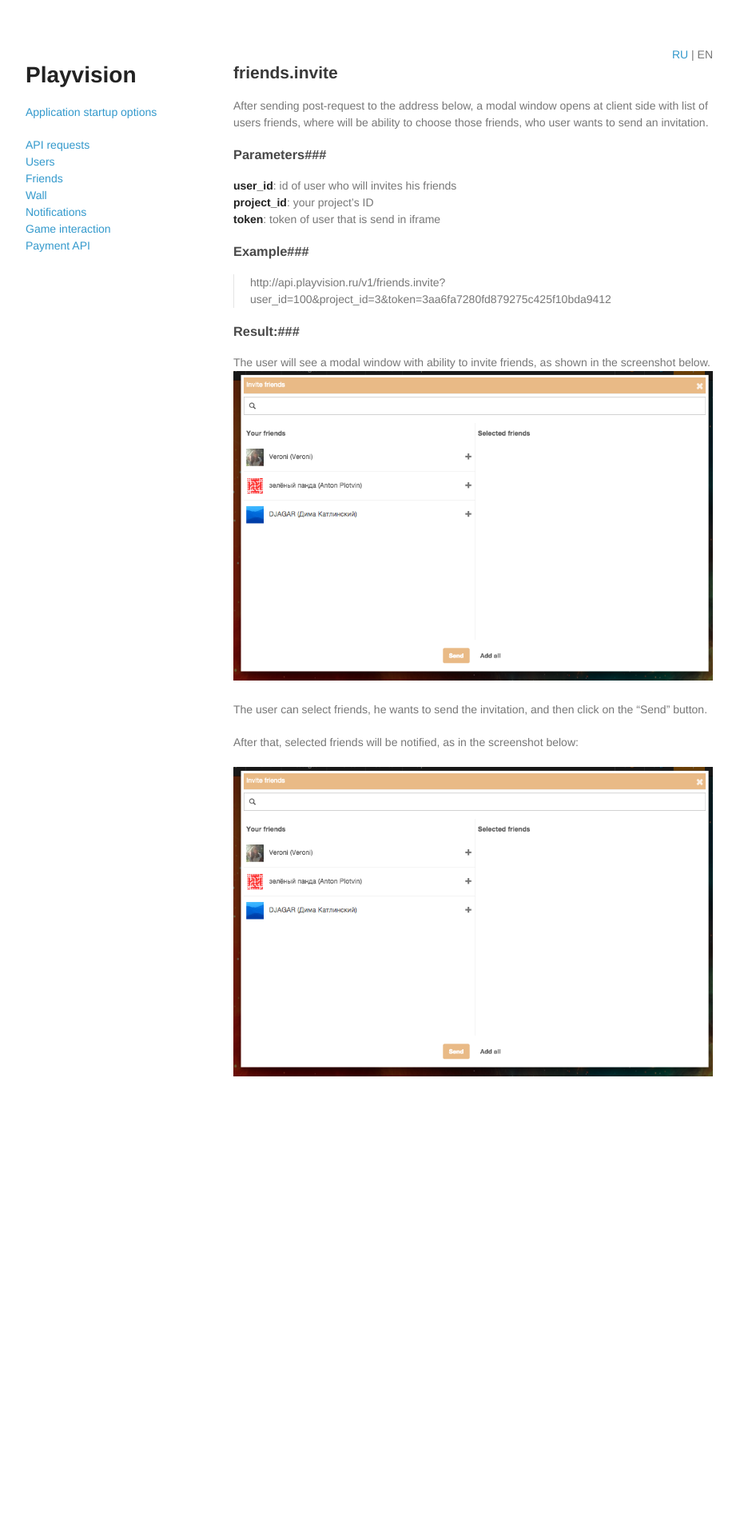
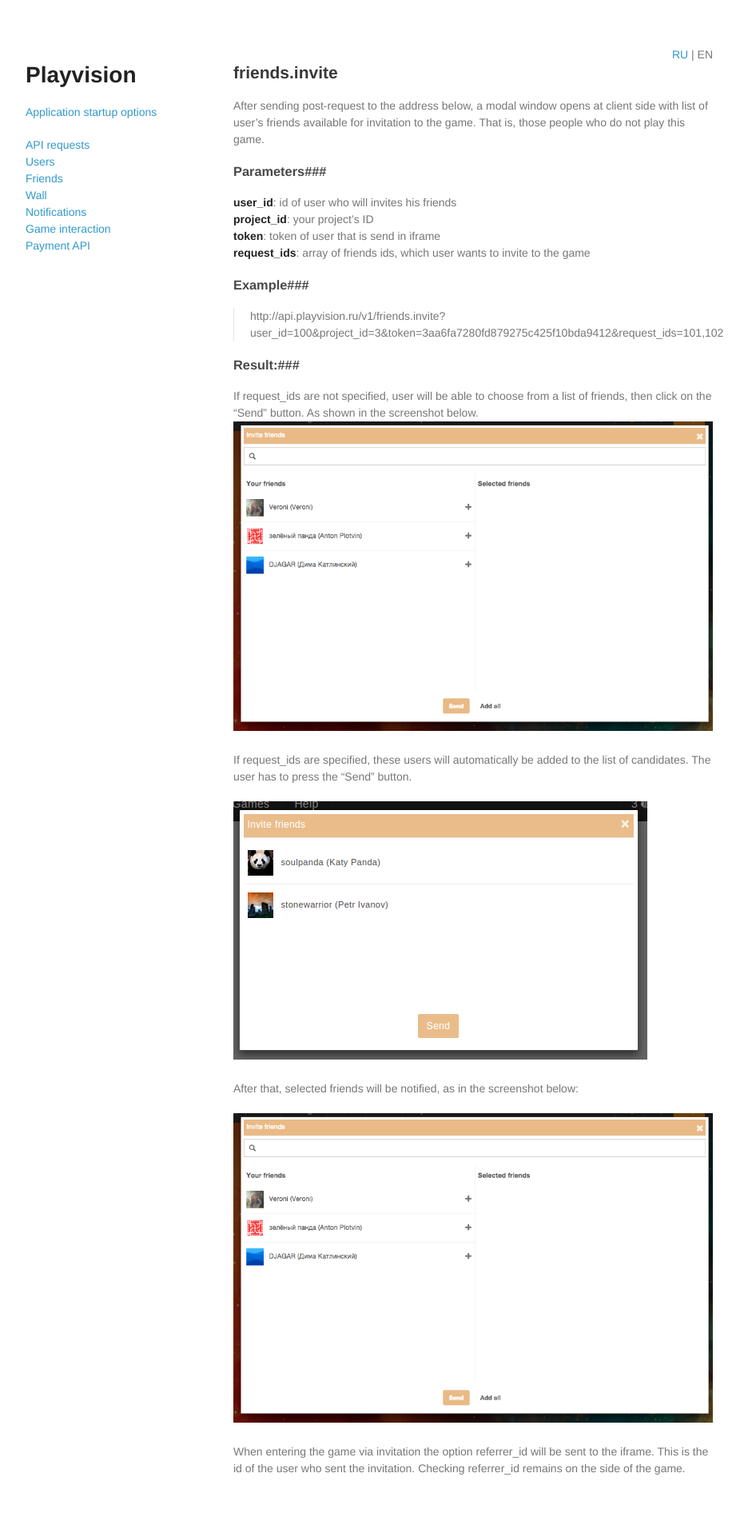
Before and after one commit to playvision/playvision.github.io, a Jekyll site: the page built from en/friends/friends.invite.md, in a window 1280 px wide. Shown: the whole page at 80% size, without its empty margins (178-1114 px from the left). Built offline with Jekyll 4.4.1, drawn with Linux system fonts in a browser that asks for light colours; before the commit the page ends 1422 px from its top, so only the background shows below that.

Commit message:
add screnshot when user defines request_ids

```diff
--- a/en/friends/friends.invite.md
+++ b/en/friends/friends.invite.md
@@ -2,23 +2,28 @@
 title: friends.invite
 ---
 
-After sending post-request to the address below, a modal window opens  at client side with list of users friends, where will be ability to choose those friends, who user wants to send an invitation.
+After sending post-request to the address below, a modal window opens at client side with list of user's friends available for invitation to the game. That is, those people who do not play this game.
 ###Parameters###
 
 **user_id**: id of user who will invites his friends<br>
 **project_id**: your project's ID<br>
-**token**: token of user that is send in iframe
+**token**: token of user that is send in iframe<br>
+**request_ids**: array of friends ids, which user wants to invite to the game
 
 ###Example###
 
-> http://api.playvision.ru/v1/friends.invite?user_id=100&project_id=3&token=3aa6fa7280fd879275c425f10bda9412
+> http://api.playvision.ru/v1/friends.invite?user_id=100&project_id=3&token=3aa6fa7280fd879275c425f10bda9412&request_ids=101,102
 
 ###Result:###
-The user will see a modal window with ability to invite friends, as shown in the screenshot below.
+If request_ids are not specified, user will be able to choose from a list of friends, then click on the "Send" button. As shown in the screenshot below.
 ![invitation window](/images/friends/invite.png "Invitation window")
 
-The user can select friends, he wants to send the invitation, and then click on the "Send" button.
+If request_ids are specified, these users will automatically be added to the list of candidates. The user has to press the "Send" button.
+
+![invitation window](/images/friends/invite_request_ids.png "Invitation window")
 
 After that, selected friends will be notified, as in the screenshot below:
 
 ![notify](/images/friends/invite.png "notify")
+
+When entering the game via invitation the option referrer_id will be sent to the iframe. This is the id of the user who sent the invitation. Checking referrer_id remains on the side of the game.
```
Also changed, not shown: docs/friends/friends.invite.md (+2 -0 lines), images/friends/invite_request_ids.png (added).
